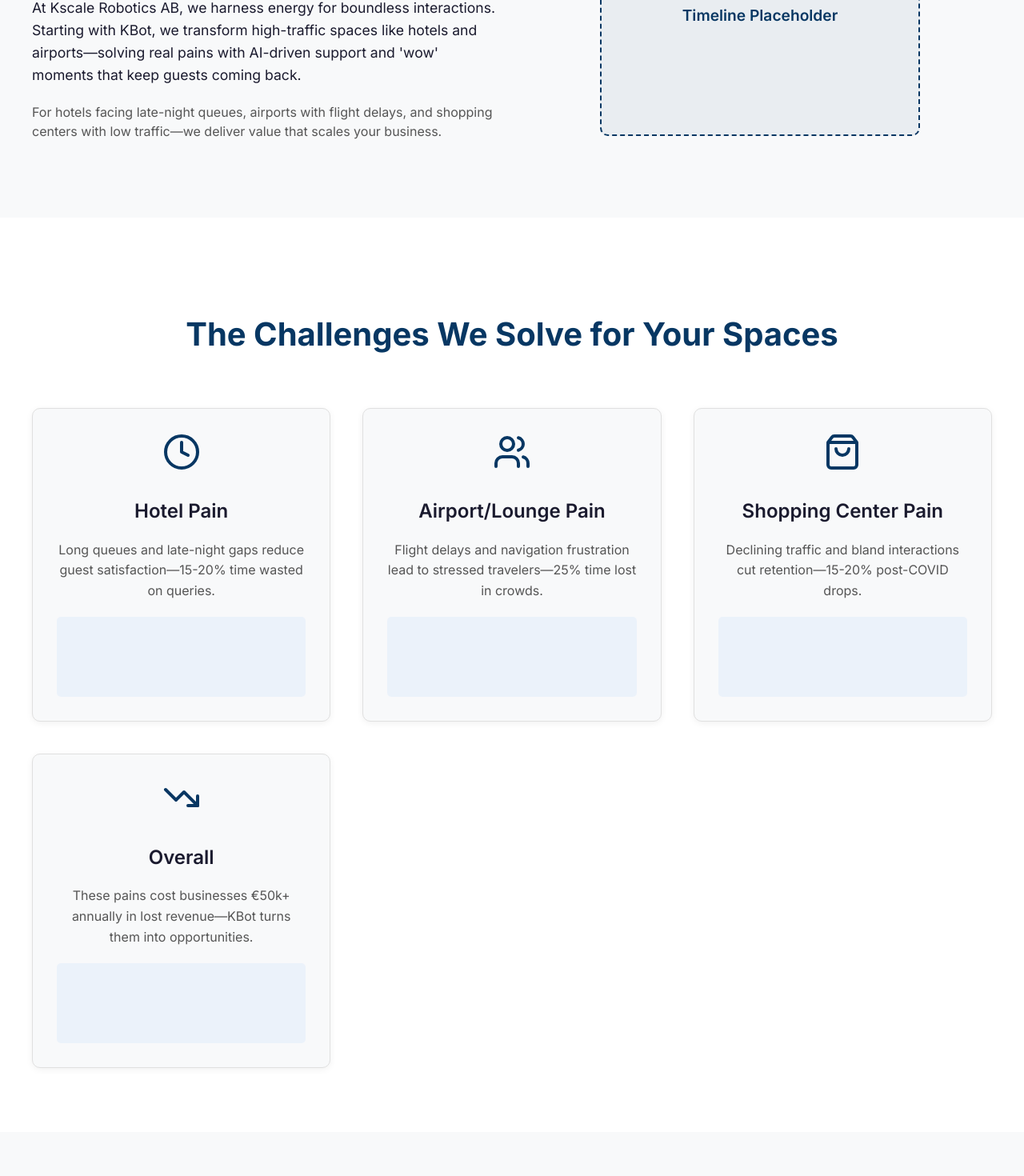
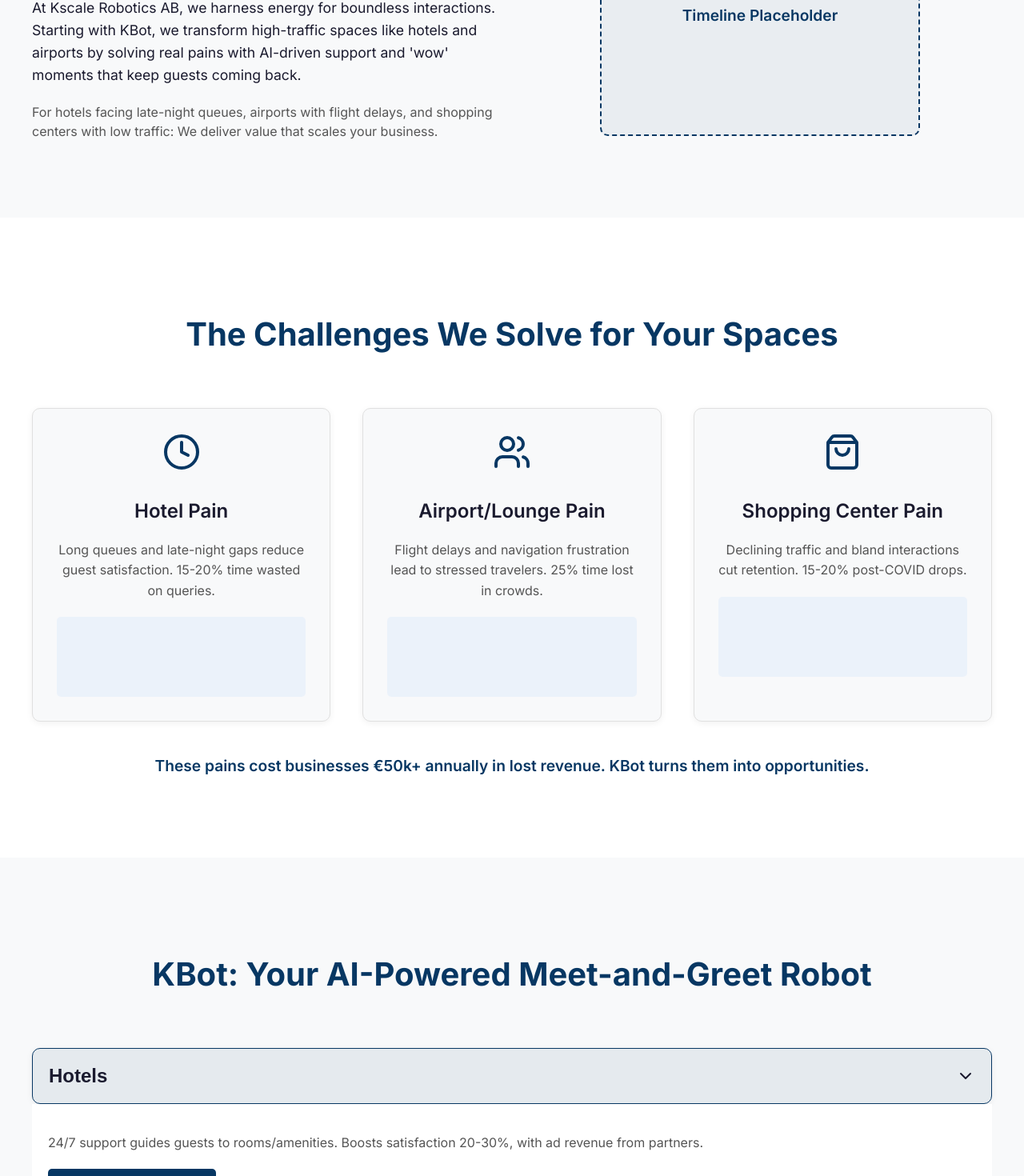
Before and after one commit to SamGit83/vercel-kscalerobotics, a Next.js app: page / in a window 1280 px wide. Shown: the part 1033-2503 px from the top of the page at 80% size. Built offline with nearby package versions, Linux system fonts and the light colour scheme.

Commit message:
Updates to text and pilot form box size

```diff
--- a/components/Hero.js
+++ b/components/Hero.js
@@ -51,7 +51,7 @@
           animate={{ opacity: 1, y: 0 }}
           transition={{ duration: 1, delay: 0.6 }}
         >
-          Discover KBot for hotels, airports, and shopping centers: Cut queue wait times 15-20% with 24/7 personalized support—save on staffing and streamline operations.
+          Discover KBot for hotels, airports, and shopping centers: Cut queue wait times 15-20% with 24/7 personalized support. Save on staffing and streamline operations.
         </motion.h2>
         <motion.p
           className={styles.valueTeaser}
--- a/components/HowItWorks.js
+++ b/components/HowItWorks.js
@@ -63,7 +63,7 @@
           animate={isInView ? { opacity: 1, y: 0 } : {}}
           transition={{ duration: 0.8, delay: 0.8 }}
         >
-          <p>Seamless setup—pilot ready in weeks.</p>
+          <p>Seamless setup, pilot ready in weeks.</p>
         </motion.div>
         <motion.div
           className={styles.visual}
--- a/components/PainPoints.js
+++ b/components/PainPoints.js
@@ -11,22 +11,17 @@
     {
       icon: <Clock size={48} />,
       title: 'Hotel Pain',
-      description: 'Long queues and late-night gaps reduce guest satisfaction—15-20% time wasted on queries.',
+      description: 'Long queues and late-night gaps reduce guest satisfaction. 15-20% time wasted on queries.',
     },
     {
       icon: <Users size={48} />,
       title: 'Airport/Lounge Pain',
-      description: 'Flight delays and navigation frustration lead to stressed travelers—25% time lost in crowds.',
+      description: 'Flight delays and navigation frustration lead to stressed travelers. 25% time lost in crowds.',
     },
     {
       icon: <ShoppingBag size={48} />,
       title: 'Shopping Center Pain',
-      description: 'Declining traffic and bland interactions cut retention—15-20% post-COVID drops.',
-    },
-    {
-      icon: <TrendingDown size={48} />,
-      title: 'Overall',
-      description: 'These pains cost businesses €50k+ annually in lost revenue—KBot turns them into opportunities.',
+      description: 'Declining traffic and bland interactions cut retention. 15-20% post-COVID drops.',
     },
   ];
 
@@ -61,6 +56,14 @@
             </motion.div>
           ))}
         </div>
+        <motion.p
+          className={styles.overall}
+          initial={{ opacity: 0, y: 50 }}
+          animate={isInView ? { opacity: 1, y: 0 } : {}}
+          transition={{ duration: 0.8, delay: 0.6 }}
+        >
+          These pains cost businesses €50k+ annually in lost revenue. KBot turns them into opportunities.
+        </motion.p>
       </div>
     </section>
   );
--- a/components/PainPoints.module.css
+++ b/components/PainPoints.module.css
@@ -56,6 +56,15 @@
   line-height: 1.6;
   margin-bottom: 20px;
   color: #555555;
+}
+
+.overall {
+  font-size: 1.2rem;
+  font-weight: 600;
+  text-align: center;
+  margin-top: 40px;
+  color: #073763;
+  line-height: 1.6;
 }
 
 .chartPlaceholder {
@@ -141,6 +150,11 @@
     line-height: 1.4;
   }
 
+  .overall {
+    font-size: 1rem;
+    margin-top: 30px;
+  }
+
   .chart {
     height: 80px;
     font-size: 0.8rem;
@@ -175,6 +189,11 @@
     font-size: 0.8rem;
   }
 
+  .overall {
+    font-size: 0.9rem;
+    margin-top: 20px;
+  }
+
   .chart {
     height: 60px;
     font-size: 0.7rem;
--- a/components/SolutionBenefits.js
+++ b/components/SolutionBenefits.js
@@ -13,17 +13,17 @@
   const icps = [
     {
       title: 'Hotels',
-      description: '24/7 support guides guests to rooms/amenities—boosts satisfaction 20-30%, with ad revenue from partners.',
+      description: '24/7 support guides guests to rooms/amenities. Boosts satisfaction 20-30%, with ad revenue from partners.',
       demo: 'Interactive demo placeholder for Hotels.',
     },
     {
       title: 'Airports/Lounges',
-      description: 'Real-time flight info and gate guidance—reduces delays 15-20%, summonable for personalized help.',
+      description: 'Real-time flight info and gate guidance. Reduces delays 15-20%, summonable for personalized help.',
       demo: 'Interactive demo placeholder for Airports/Lounges.',
     },
     {
       title: 'Shopping Centers',
-      description: 'Fun interactions and local ads increase traffic 20-30%—creates \'wow\' moments for better retention.',
+      description: 'Fun interactions and local ads increase traffic 20-30%. Creates \'wow\' moments for better retention.',
       demo: 'Interactive demo placeholder for Shopping Centers.',
     },
   ];
--- a/components/VisionAbout.js
+++ b/components/VisionAbout.js
@@ -17,10 +17,10 @@
         >
           <h2 className={styles.headline}>Our Vision: Inspired by the Kardashev Scale</h2>
           <p className={styles.body}>
-            At Kscale Robotics AB, we harness energy for boundless interactions. Starting with KBot, we transform high-traffic spaces like hotels and airports—solving real pains with AI-driven support and 'wow' moments that keep guests coming back.
+            At Kscale Robotics AB, we harness energy for boundless interactions. Starting with KBot, we transform high-traffic spaces like hotels and airports by solving real pains with AI-driven support and 'wow' moments that keep guests coming back.
           </p>
           <p className={styles.icp}>
-            For hotels facing late-night queues, airports with flight delays, and shopping centers with low traffic—we deliver value that scales your business.
+            For hotels facing late-night queues, airports with flight delays, and shopping centers with low traffic: We deliver value that scales your business.
           </p>
         </motion.div>
         <motion.div
```
Also changed, not shown: components/PilotForm.module.css (+14 -0 lines).
